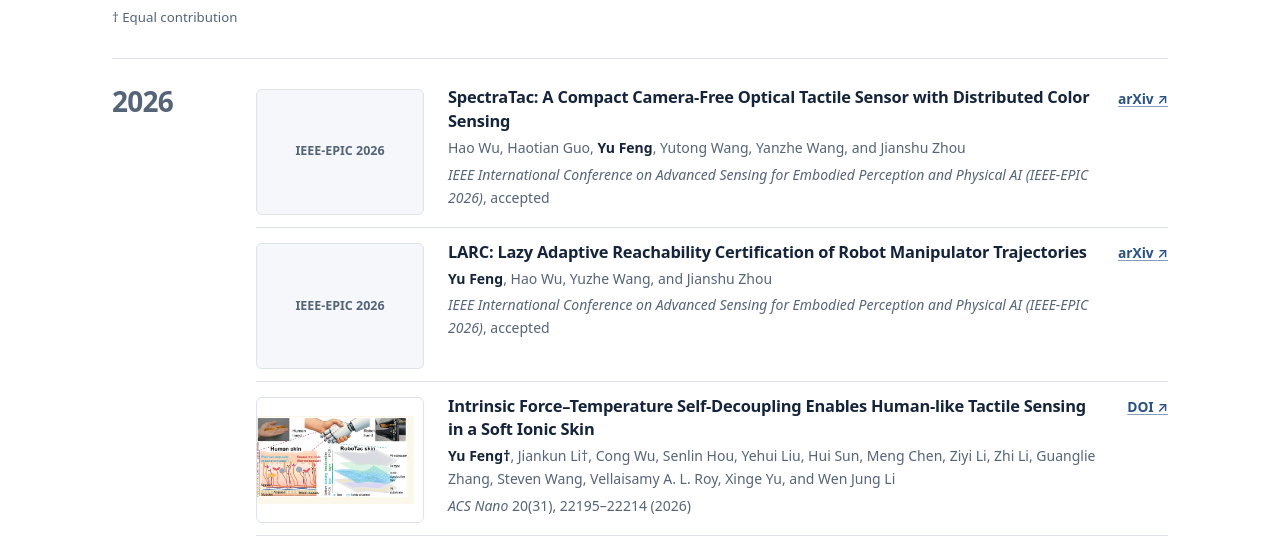
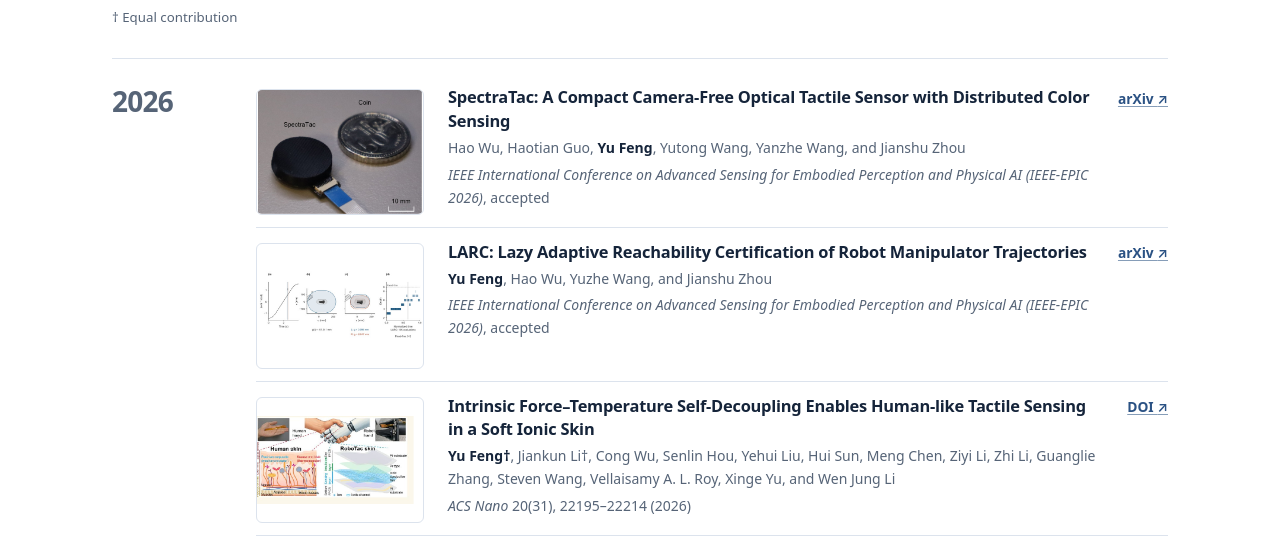
Before and after one commit to yfengup/yfengup.github.io, a plain HTML site: page publications/index.html in a window 1280 px wide. Shown: the part 240-785 px from the top of the page. Drawn offline with Linux system fonts and the light colour scheme.

Commit message:
Add thumbnails for SpectraTac and LARC

```diff
--- a/publications/index.html
+++ b/publications/index.html
@@ -48,7 +48,7 @@
       <h2 id="label-2026">2026</h2>
       <ul class="entries">
         <li class="publication" id="paper-2026-spectratac">
-          <div class="pub-thumb pub-thumb--venue" aria-hidden="true"><span>IEEE-EPIC 2026</span></div>
+          <figure class="pub-thumb"><img src="../assets/images/pubs/paper-2026-spectratac.jpg" alt="SpectraTac sensor prototype beside a coin for scale" loading="lazy"></figure>
           <div>
             <h3>SpectraTac: A Compact Camera-Free Optical Tactile Sensor with Distributed Color Sensing</h3>
             <p class="authors">Hao Wu, Haotian Guo, <strong>Yu Feng</strong>, Yutong Wang, Yanzhe Wang, and Jianshu Zhou</p>
@@ -57,7 +57,7 @@
           <a class="doi" aria-label="arXiv preprint for SpectraTac" href="https://arxiv.org/abs/2608.30368">arXiv <span aria-hidden="true">↗</span></a>
         </li>
         <li class="publication" id="paper-2026-larc">
-          <div class="pub-thumb pub-thumb--venue" aria-hidden="true"><span>IEEE-EPIC 2026</span></div>
+          <figure class="pub-thumb"><img src="../assets/images/pubs/paper-2026-larc.jpg" alt="LARC splits a trajectory interval to refine the robot link's clearance bound" loading="lazy"></figure>
           <div>
             <h3>LARC: Lazy Adaptive Reachability Certification of Robot Manipulator Trajectories</h3>
             <p class="authors"><strong>Yu Feng</strong>, Hao Wu, Yuzhe Wang, and Jianshu Zhou</p>
```
Also changed, not shown: assets/images/pubs/paper-2026-larc.jpg (added), assets/images/pubs/paper-2026-spectratac.jpg (added).
